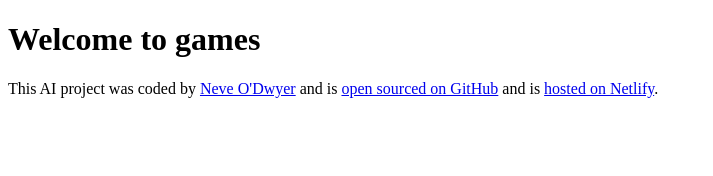
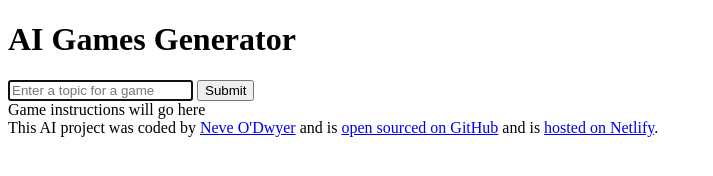
Before and after one commit to Neveod/games-generator-ai, a plain HTML site: page index.html in a window 1280 px wide. Shown: the whole page, without its empty margins (0-713 px from the left). Drawn offline with Linux system fonts and the light colour scheme.

Commit message:
added the basic HTML structure

```diff
--- a/index.html
+++ b/index.html
@@ -7,8 +7,23 @@
     <title>Document</title>
   </head>
   <body>
-    <h1>Welcome to games</h1>
+    <header>
+      <h1>AI Games Generator</h1>
+    </header>
 
+    <main>
+      <form action="">
+        <input
+          type="text"
+          placeholder="Enter a topic for a game"
+          autofocus
+          required
+          autocomplete="off"
+        />
+        <input type="submit" class="" />
+      </form>
+      <div>Game instructions will go here</div>
+    </main>
     <footer>
       This AI project was coded by
       <a href="https://github.com/Neveod" target="_blank">Neve O'Dwyer</a> and
```
Also changed, not shown: 1 other file.
